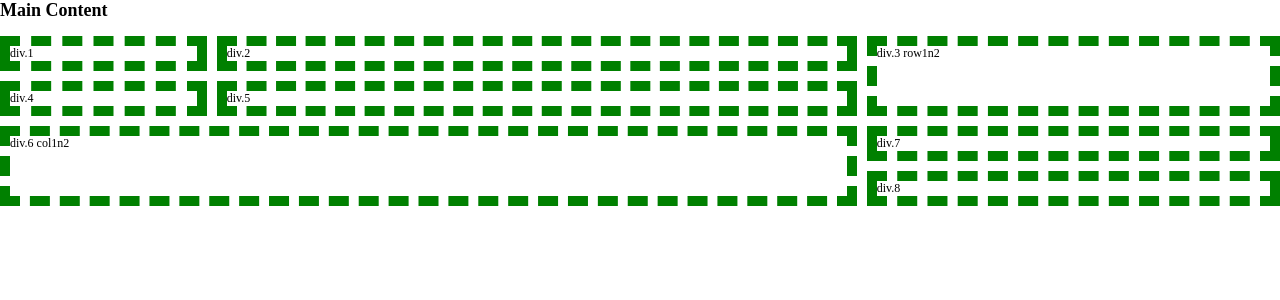
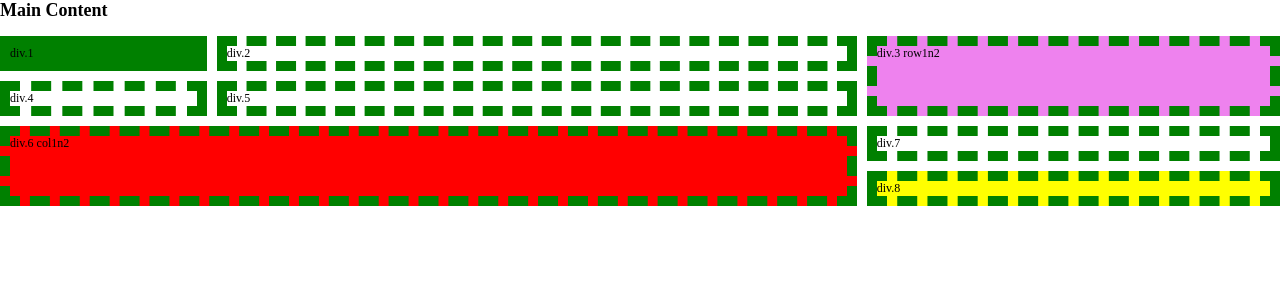
Before and after one commit to onnestad/onnestad.github.io, a PHP site: page / in a window 1280 px wide. Shown: the part 15-315 px from the top of the page. Run offline with PHP 8.4, Linux system fonts and the light colour scheme.

Commit message:
färgklasser

```diff
--- a/index.htm
+++ b/index.htm
@@ -14,14 +14,14 @@
   <section>
     <h1> Main Content</h1>
     <div id="content">
-      <div> div.1</div>
+      <div class="green"> div.1</div>
       <div> div.2</div>
-      <div class="row1n2"> div.3 row1n2</div>
+      <div class="violet row1n2"> div.3 row1n2</div>
       <div> div.4</div>
       <div> div.5</div>
-      <div class="col1n2"> div.6 col1n2</div>
+      <div class="red col1n2"> div.6 col1n2</div>
       <div> div.7</div>
-      <div> div.8</div>
+      <div class="yellow"> div.8</div>
     </div>
   </section>
 </body>
--- a/style.css
+++ b/style.css
@@ -40,3 +40,6 @@ body {
 .violet {
   background-color:violet;
 }
+.yellow {
+  background-color:yellow;
+}
```
